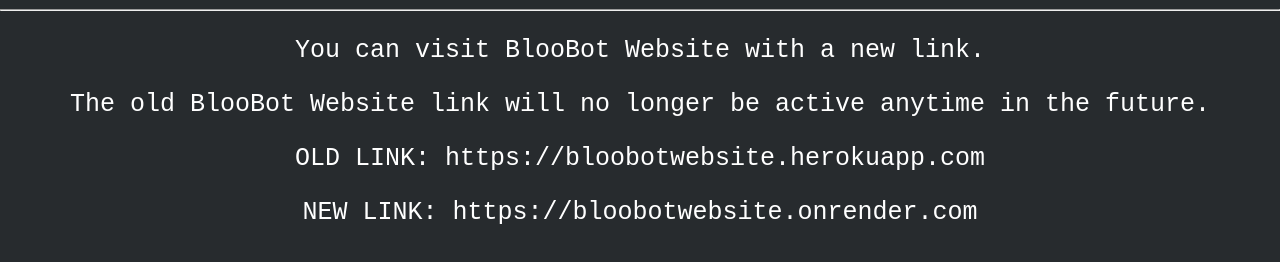
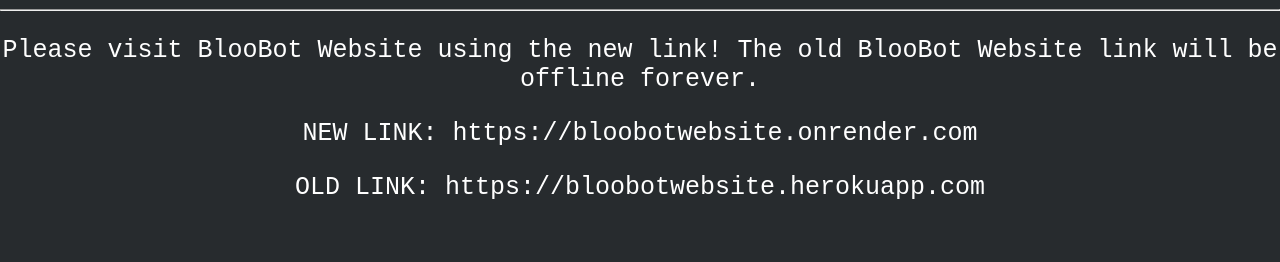
Before and after one commit to BlueStacks1884/bloobotwebsite-error-pages, a plain HTML site: page docs/error503.html in a window 1280 px wide. Shown: the part 416-678 px from the top of the page. Drawn offline with Linux system fonts and the light colour scheme; a web font is replaced by a local one.

Commit message:
Update error503.html

```diff
--- a/docs/error503.html
+++ b/docs/error503.html
@@ -83,10 +83,9 @@
           <img class="avatar" src="https://i.postimg.cc/wBqTmtbr/bloobot.png" alt="BlooBot"></a>
           <h1 style="color: red; font-family: Arial, Helvetica, sans-serif;" >BlooBot Website has a new link!</h1>
           <hr>
-          <p>You can visit BlooBot Website with a new link.</p>
-          <p>The old BlooBot Website link will no longer be active anytime in the future.</p>
+          <p>Please visit BlooBot Website using the new link! The old BlooBot Website link will be offline forever.</p>
+          <p>NEW LINK: https://bloobotwebsite.onrender.com</p>
           <p>OLD LINK: https://bloobotwebsite.herokuapp.com</p>
-          <p>NEW LINK: https://bloobotwebsite.onrender.com</p>
         </div>
       </div>
 </body>
```
